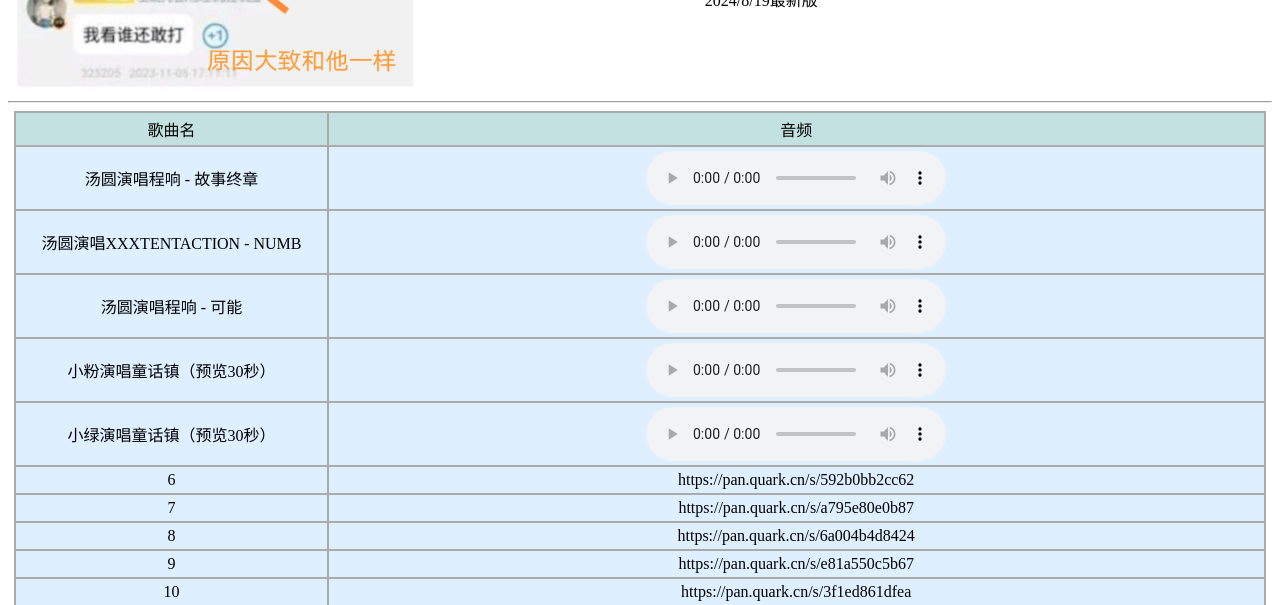
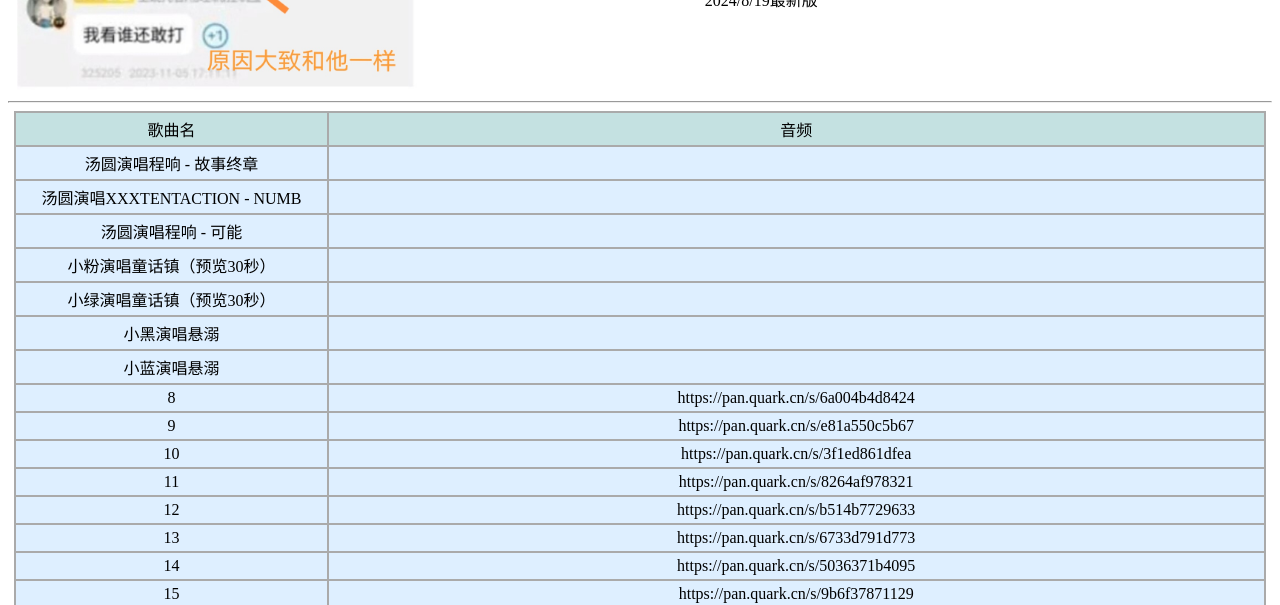
Before and after one commit to fucku-daitao/fucku-daitao.github.io, a plain HTML site: page index.html in a window 1280 px wide. Shown: the part 189-794 px from the top of the page. Drawn offline with Linux system fonts and the light colour scheme.

Commit message:
Update index.html
SB daitao

```diff
--- a/index.html
+++ b/index.html
@@ -55,31 +55,32 @@
 		</tr>
 		<tr>
 			<td width="25%" height="24" align="center" bgcolor="#DEEFFF"><font color="#000000">汤圆演唱程响 - 故事终章</font></td>
-			<td width="75%" height="24" align="center" bgcolor="#DEEFFF"><font color="#000000">  <audio src="已发送/Tangyuan sings 故事终章-程响-2024-08-16.mp3" width="100%" controls="" id="v4"> </font></td>
+			<td width="75%" height="24" align="center" bgcolor="#DEEFFF"><font color="#000000"><a href="已发送/Tangyuan sings 故事终章-程响-2024-08-16.mp3"></a></font></td>
 		</tr>
 		<tr>
 			<td width="25%" height="24" align="center" bgcolor="#DEEFFF"><font color="#000000">汤圆演唱XXXTENTACTION - NUMB</font></td>
-			<td width="75%" height="24" align="center" bgcolor="#DEEFFF"><font color="#000000">  <audio src="已发送/Tangyuan sings XXXTentacion - NUMB-2024-08-18.mp3" width="100%" controls="" id="v4"> </font></td>
+			<td width="75%" height="24" align="center" bgcolor="#DEEFFF"><font color="#000000"><a href="已发送/Tangyuan sings XXXTentacion - NUMB-2024-08-18.mp3"></a> </font></td>
 		</tr>
 		<tr>
 			<td width="25%" height="24" align="center" bgcolor="#DEEFFF"><font color="#000000">汤圆演唱程响 - 可能</font></td>
-			<td width="75%" height="24" align="center" bgcolor="#DEEFFF"><font color="#000000"> <audio src="已发送/Tangyuan sings 程响 - 可能-2024-08-16.mp3" width="100%" controls="" id="v4"> </font></td>
+			<td width="75%" height="24" align="center" bgcolor="#DEEFFF"><font color="#000000"><a href="已发送/Tangyuan sings 程响 - 可能-2024-08-16.mp3"></a> </font></td>
 		</tr>
 		<tr>
 			<td width="25%" height="24" align="center" bgcolor="#DEEFFF"><font color="#000000">小粉演唱童话镇（预览30秒）</font></td>
-			<td width="75%" height="24" align="center" bgcolor="#DEEFFF"><font color="#000000">  <audio src="已发送/童话镇 预览版/Xiaofen sings 童话镇-容祖儿-2024-08-16.mp3" width="100%" controls="" id="v4"> </font></td>
+			<td width="75%" height="24" align="center" bgcolor="#DEEFFF"><font color="#000000"><a href="已发送/童话镇 预览版/Xiaofen sings 童话镇-容祖儿-2024-08-16.mp3"></a> </font></td>
 		</tr>
 		<tr>
 			<td width="25%" height="24" align="center" bgcolor="#DEEFFF"><font color="#000000">小绿演唱童话镇（预览30秒）</font></td>
-			<td width="75%" height="24" align="center" bgcolor="#DEEFFF"><font color="#000000">  <audio src="已发送/童话镇 预览版/Xiaolv sings 童话镇-容祖儿-2024-08-16.mp3" width="100%" controls="" id="v4"> </font></td>
+			<td width="75%" height="24" align="center" bgcolor="#DEEFFF"><font color="#000000"><a href="已发送/童话镇 预览版/Xiaolv sings 童话镇-容祖儿-2024-08-16.mp3"></a></font></td>
 		</tr>
 		<tr>
-			<td width="25%" height="24" align="center" bgcolor="#DEEFFF"><font color="#000000">6</font></td>
-			<td width="75%" height="24" align="center" bgcolor="#DEEFFF"><font color="#000000">https://pan.quark.cn/s/592b0bb2cc62</font></td>
+			<td width="25%" height="24" align="center" bgcolor="#DEEFFF"><font color="#000000">小黑演唱悬溺</font></td>
+			<td width="75%" height="24" align="center" bgcolor="#DEEFFF"><font color="#000000"><a href="已发送/悬溺/Xiaohei sings 葛东琪 - 悬溺-2024-08-18.mp3"></a></font></td>
+
 		</tr>
 		<tr>
-			<td width="25%" height="24" align="center" bgcolor="#DEEFFF"><font color="#000000">7</font></td>
-			<td width="75%" height="24" align="center" bgcolor="#DEEFFF"><font color="#000000">https://pan.quark.cn/s/a795e80e0b87</font></td>
+			<td width="25%" height="24" align="center" bgcolor="#DEEFFF"><font color="#000000">小蓝演唱悬溺</font></td>
+			<td width="75%" height="24" align="center" bgcolor="#DEEFFF"><font color="#000000"><a href="已发送/悬溺/Xiaolan sings 葛东琪 - 悬溺-2024-08-18.mp3"></a></font></td>
 		</tr>
 		<tr>
 			<td width="25%" height="24" align="center" bgcolor="#DEEFFF"><font color="#000000">8</font></td>
```
